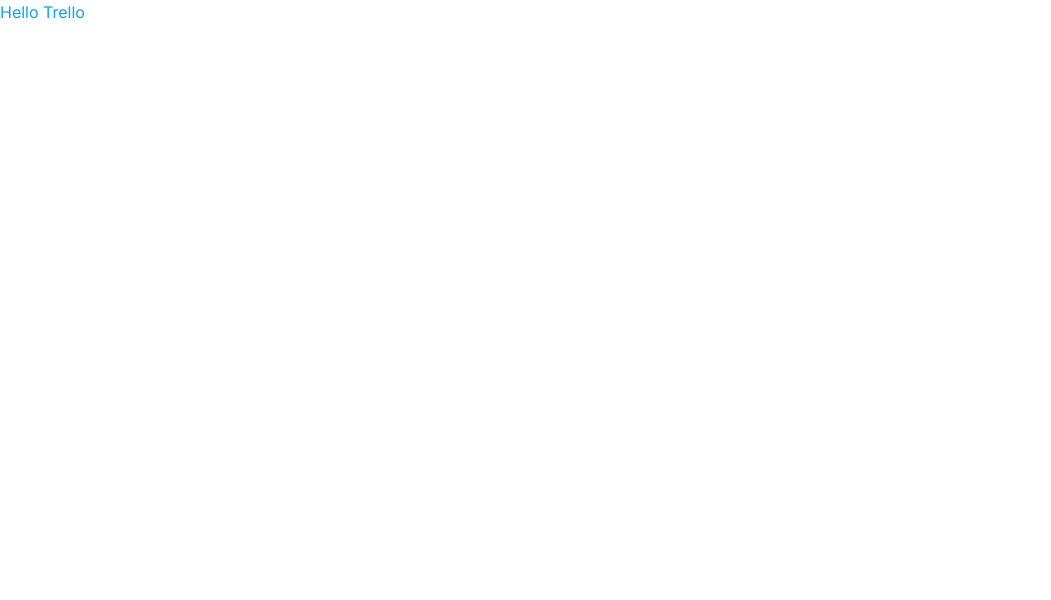
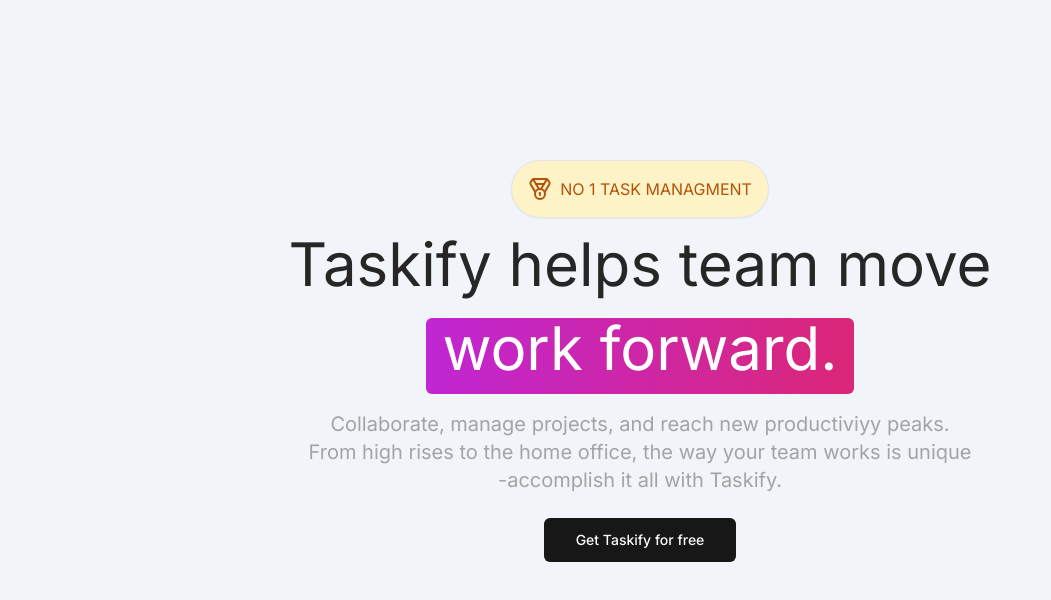
Before and after one commit to neko-no/learn_nextjs14_trello, a Next.js app in the folder trello-tutorial/: page / in a window 1280 px wide. Shown: the top 600 px of the page, without its empty margins (0-1051 px from the left). Built offline with nearby package versions, Linux system fonts and the light colour scheme.

Commit message:
#5 add: shadcn-uiのコンポーネントを用いてsignupボタンの作成

```diff
--- /dev/null
+++ b/trello-tutorial/app/(marketing)/layout.tsx
@@ -0,0 +1,11 @@
+const MarketingLayout = ({ children }: { children: React.ReactNode }) => {
+  return (
+    <div className="h-full bg-slate-100">
+      {/* Navbar */}
+      <main className="pt-40 pb-20 bg-slate-100">{children}</main>
+      {/* Footer */}
+    </div>
+  );
+};
+
+export default MarketingLayout;
--- /dev/null
+++ b/trello-tutorial/app/(marketing)/page.tsx
@@ -0,0 +1,33 @@
+import { Medal } from "lucide-react";
+import Link from "next/link";
+
+import { Button } from "@/components/ui/button";
+
+const MarketingPage = () => {
+  return (
+    <div className="flex items-center justify-center flex-col">
+      <div className="flex items-center justify-center flex-col">
+        <div className="mb-4 flex items-center border shadow-sm p-4 bg-amber-100 text-amber-700 rounded-full uppercase">
+          <Medal className="h-6 w-6 mr-2" />
+          No 1 task managment
+        </div>
+        <h1 className="text-3xl md:text-6xl text-center text-neutral-800 mb-6">
+          Taskify helps team move
+        </h1>
+        <div className="text-3xl md:text-6xl bg-gradient-to-r from-fuchsia-600 to-pink-600 text-white px-4 p2 rounded-md pb-4 w-fit">
+          work forward.
+        </div>
+      </div>
+      <div className="text-sm md:text-xl text-neutral-400 mt-4 max-w-xs md:max-w-2xl text-center mx-auto">
+        Collaborate, manage projects, and reach new productiviyy peaks. From
+        high rises to the home office, the way your team works is unique
+        -accomplish it all with Taskify.
+      </div>
+      <Button className="mt-6" size="lg" asChild>
+        <Link href="/sign-up">Get Taskify for free</Link>
+      </Button>
+    </div>
+  );
+};
+
+export default MarketingPage;
--- a/trello-tutorial/app/page.tsx
+++ /dev/null
@@ -1,5 +0,0 @@
-import Image from "next/image";
-
-export default function Home() {
-  return <div className="text-sky-500">Hello Trello</div>;
-}
--- /dev/null
+++ b/trello-tutorial/components/ui/button.tsx
@@ -0,0 +1,56 @@
+import * as React from "react"
+import { Slot } from "@radix-ui/react-slot"
+import { cva, type VariantProps } from "class-variance-authority"
+
+import { cn } from "@/lib/utils"
+
+const buttonVariants = cva(
+  "inline-flex items-center justify-center whitespace-nowrap rounded-md text-sm font-medium ring-offset-background transition-colors focus-visible:outline-none focus-visible:ring-2 focus-visible:ring-ring focus-visible:ring-offset-2 disabled:pointer-events-none disabled:opacity-50",
+  {
+    variants: {
+      variant: {
+        default: "bg-primary text-primary-foreground hover:bg-primary/90",
+        destructive:
+          "bg-destructive text-destructive-foreground hover:bg-destructive/90",
+        outline:
+          "border border-input bg-background hover:bg-accent hover:text-accent-foreground",
+        secondary:
+          "bg-secondary text-secondary-foreground hover:bg-secondary/80",
+        ghost: "hover:bg-accent hover:text-accent-foreground",
+        link: "text-primary underline-offset-4 hover:underline",
+      },
+      size: {
+        default: "h-10 px-4 py-2",
+        sm: "h-9 rounded-md px-3",
+        lg: "h-11 rounded-md px-8",
+        icon: "h-10 w-10",
+      },
+    },
+    defaultVariants: {
+      variant: "default",
+      size: "default",
+    },
+  }
+)
+
+export interface ButtonProps
+  extends React.ButtonHTMLAttributes<HTMLButtonElement>,
+    VariantProps<typeof buttonVariants> {
+  asChild?: boolean
+}
+
+const Button = React.forwardRef<HTMLButtonElement, ButtonProps>(
+  ({ className, variant, size, asChild = false, ...props }, ref) => {
+    const Comp = asChild ? Slot : "button"
+    return (
+      <Comp
+        className={cn(buttonVariants({ variant, size, className }))}
+        ref={ref}
+        {...props}
+      />
+    )
+  }
+)
+Button.displayName = "Button"
+
+export { Button, buttonVariants }
--- a/trello-tutorial/package.json
+++ b/trello-tutorial/package.json
@@ -9,6 +9,7 @@
     "lint": "next lint"
   },
   "dependencies": {
+    "@radix-ui/react-slot": "^1.0.2",
     "class-variance-authority": "^0.7.0",
     "clsx": "^2.1.0",
     "lucide-react": "^0.336.0",
```
Also changed, not shown: 1 other file (tests, documents, lock files or other folders).
